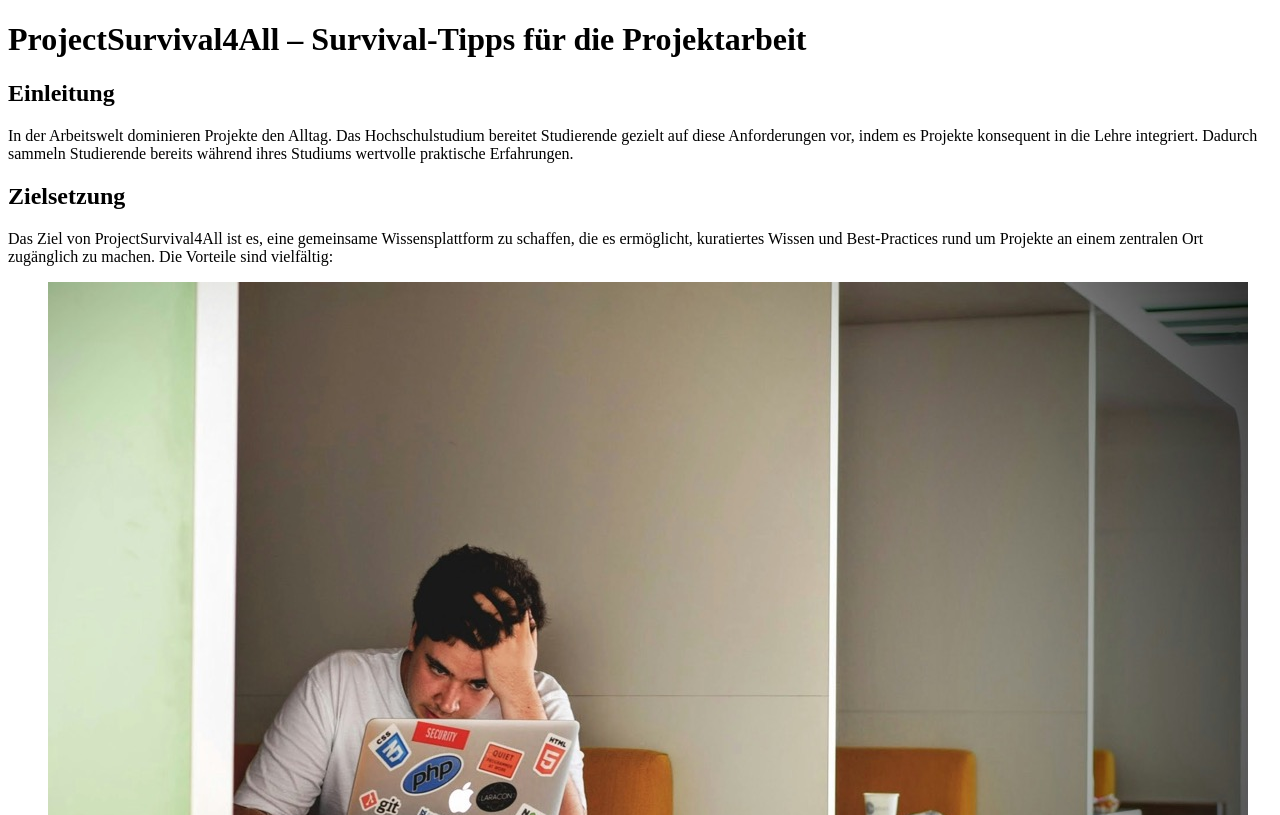
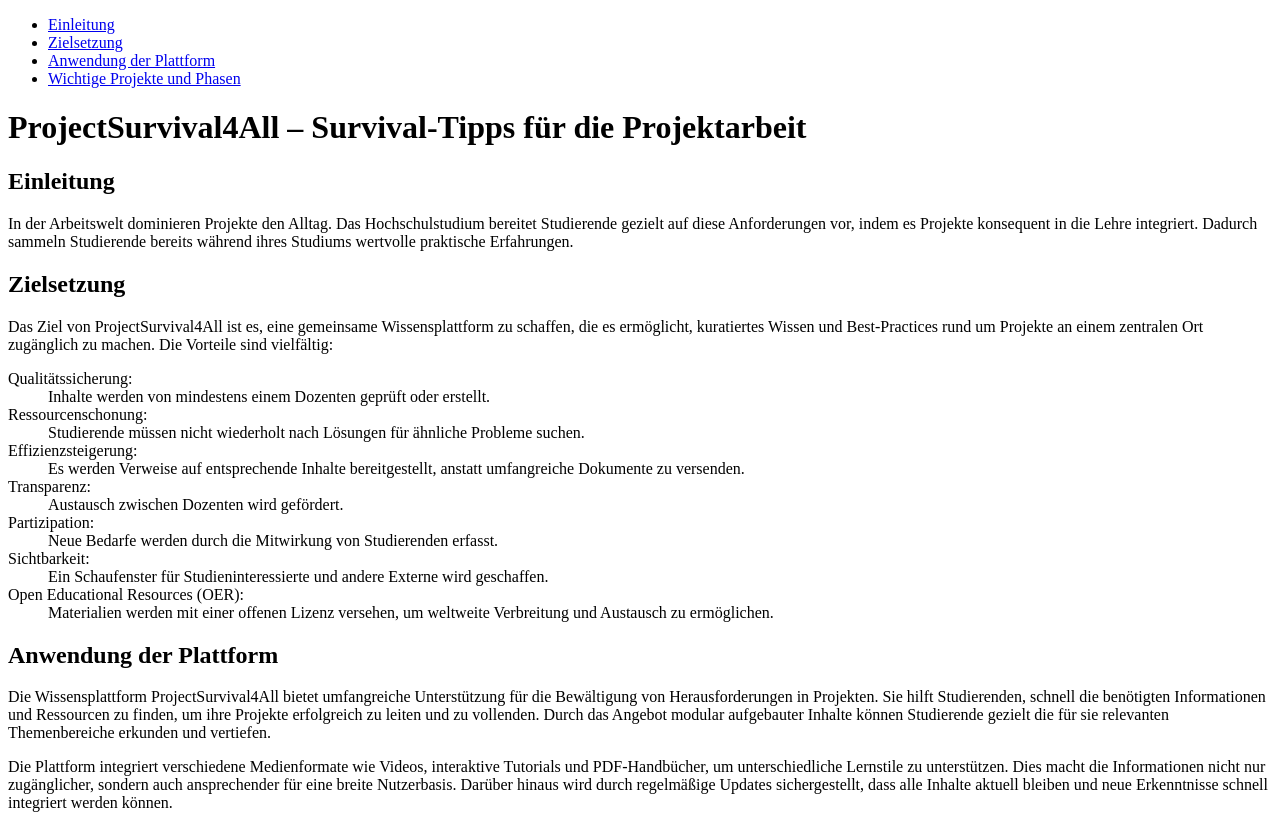
Before and after one commit to mi-classroom/fd-html-und-css-ricardotimmr, a plain HTML site: page pages/about/about-the-project.html in a window 1280 px wide. Shown: the top 815 px of the page. Drawn offline with Linux system fonts and the light colour scheme.

Commit message:
nav auf der about seite hinzugefügt

```diff
--- a/pages/about/about-the-project.html
+++ b/pages/about/about-the-project.html
@@ -8,6 +8,15 @@
 </head>
 
 <body>
+
+    <nav>
+        <ul>
+            <li><a href="#einleitung">Einleitung</a></li>
+            <li><a href="#zielsetzung">Zielsetzung</a></li>
+            <li><a href="#anwendung">Anwendung der Plattform</a></li>
+            <li><a href="#projekte">Wichtige Projekte und Phasen</a></li>
+        </ul>
+    </nav>
 
     <h1>ProjectSurvival4All – Survival-Tipps für die Projektarbeit</h1>
 
@@ -23,11 +32,6 @@
         kuratiertes Wissen und Best-Practices rund um Projekte an einem zentralen Ort zugänglich zu machen.
         Die Vorteile sind vielfältig:
     </p>
-
-    <figure>
-        <img src="/images/stress-managment-resized.jpg" alt="Business-Idea">
-        <figcaption>Irgendeine Caption</figcaption>
-    </figure>
 
     <dl>
         <dt>Qualitätssicherung:</dt>
```
